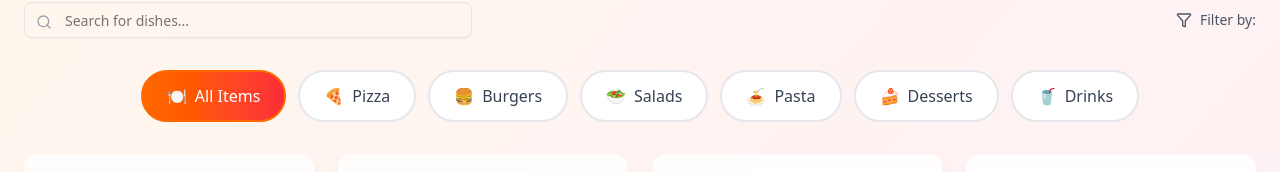
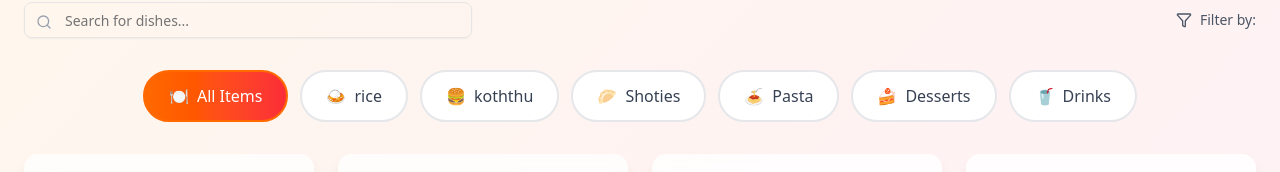
Before and after one commit to hewageumesha/ByteWave, a React (Vite) app in the folder food-ordering-frontend/: page /menu in a window 1280 px wide. Shown: the part 219-391 px from the top of the page. Built offline with nearby package versions, Linux system fonts and the light colour scheme; sample sign-in values are in the browser's storage.

Commit message:
Update MenuPage.jsx

```diff
--- a/food-ordering-frontend/src/components/MenuPage.jsx
+++ b/food-ordering-frontend/src/components/MenuPage.jsx
@@ -29,9 +29,9 @@ const MenuPage = ({ user, onLogout }) => {
 
   const categories = [
     { id: 'all', name: 'All Items', icon: '🍽️' },
-    { id: 'pizza', name: 'Pizza', icon: '🍕' },
-    { id: 'burgers', name: 'Burgers', icon: '🍔' },
-    { id: 'salads', name: 'Salads', icon: '🥗' },
+    { id: 'rice', name: 'rice', icon: '🍛' },
+    { id: 'koththu', name: 'koththu', icon: '🍔' },
+    { id: 'shoties', name: 'Shoties', icon: '🥟' },
     { id: 'pasta', name: 'Pasta', icon: '🍝' },
     { id: 'desserts', name: 'Desserts', icon: '🍰' },
     { id: 'drinks', name: 'Drinks', icon: '🥤' }
```
